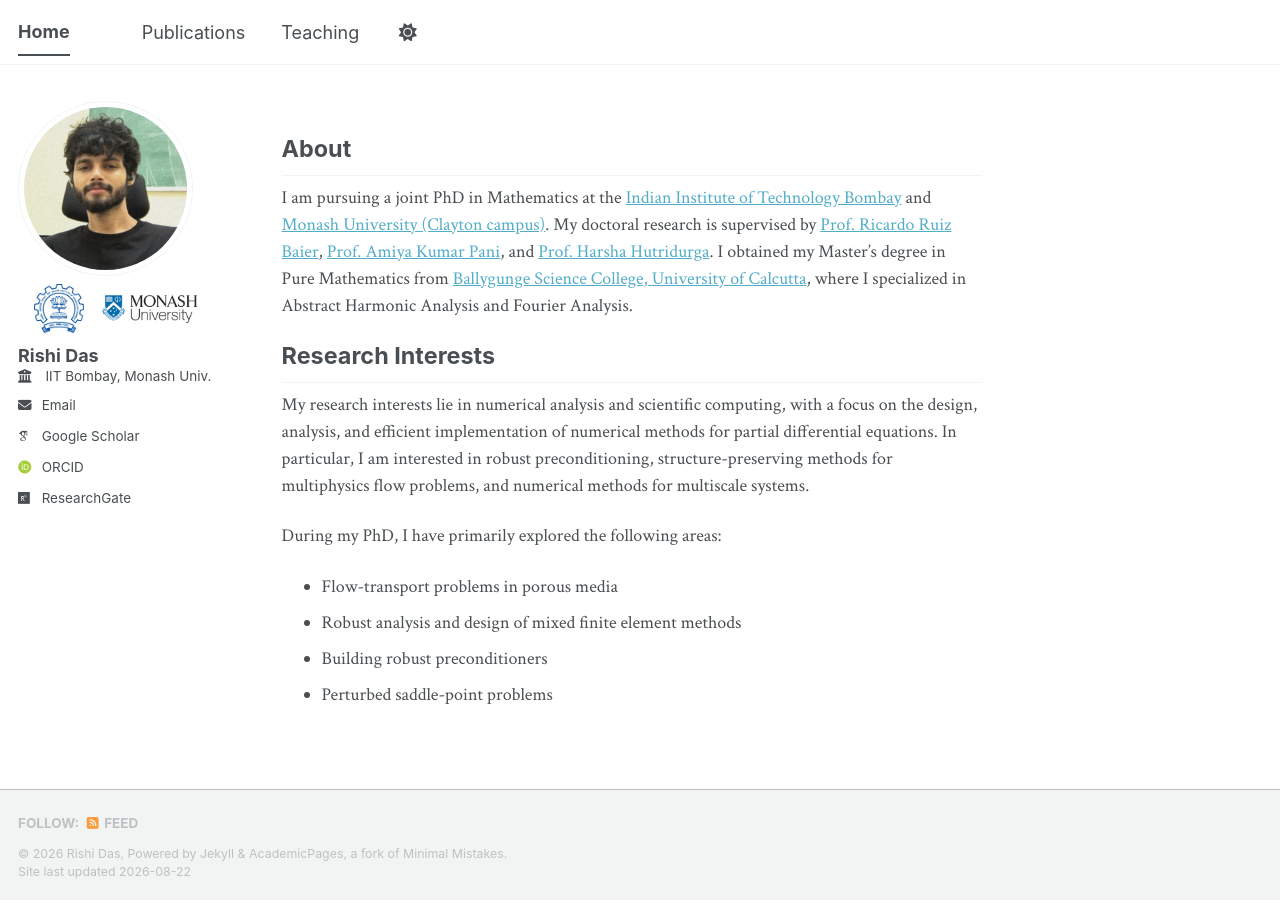
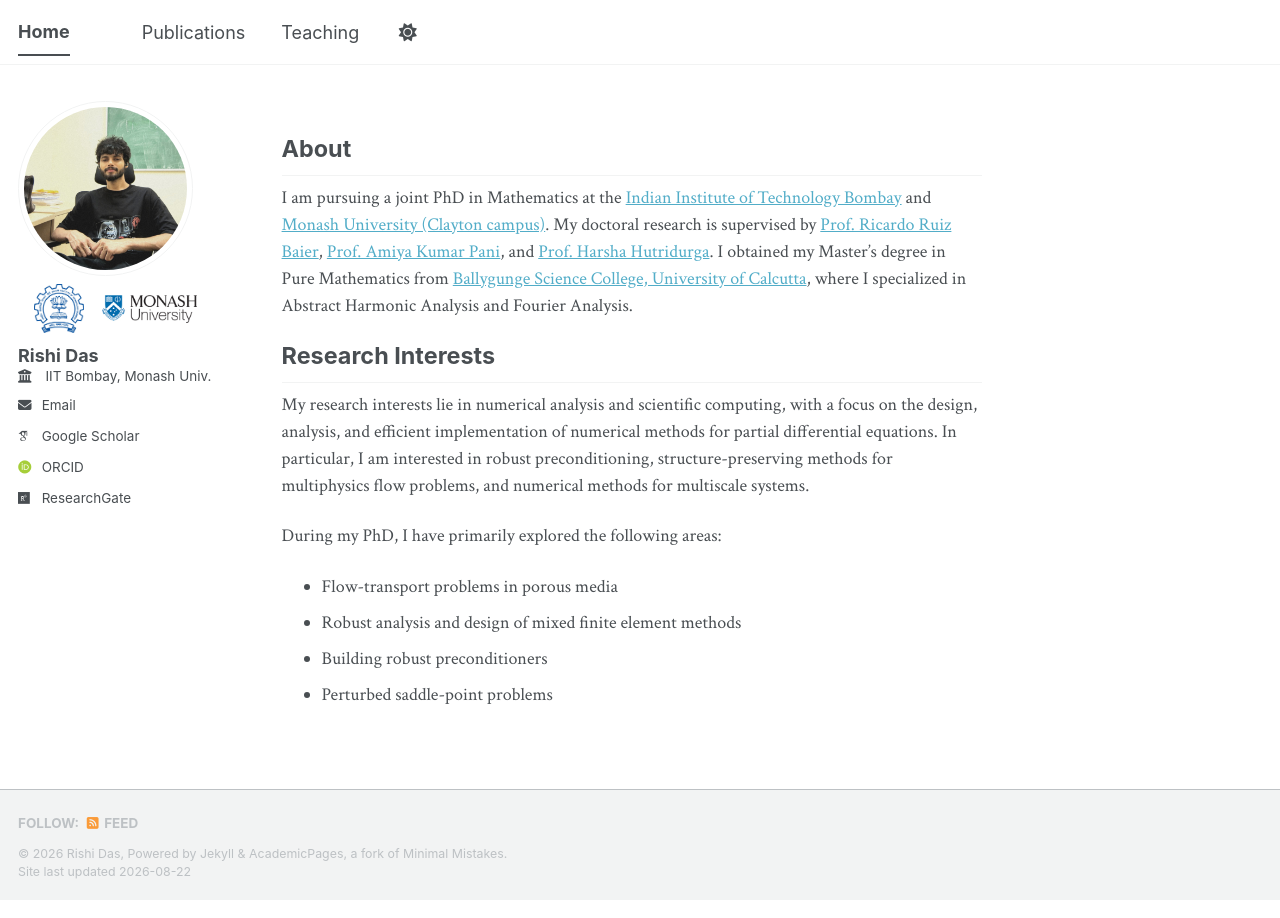
Before and after one commit to rishidas-04/rishidas-04.github.io, a Jekyll site: the page built from _pages/about.md, in a window 1280 px wide. Built offline with Jekyll 4.4.1, drawn with Linux system fonts in a browser that asks for light colours; some web fonts are replaced; a script bundle is joined from its source files by our own code; library files that are not in the unit come from our copies.

Commit message:
Update _config.yml

```diff
--- a/_config.yml
+++ b/_config.yml
@@ -23,7 +23,7 @@
 #               Additional customization can be done by editing /_includes/author-profile.html
 author:
   # Biographic information
-  avatar           : "https://rishidas-04.github.io/images/RPROFPIC1.jpeg"
+  avatar           : "https://rishidas-04.github.io/images/Rishi_profile_picture.jpeg"
   name             : "Rishi Das"
   pronouns         : # example: "she/her"
   bio              : #"Short biography for the left-hand sidebar"
```
